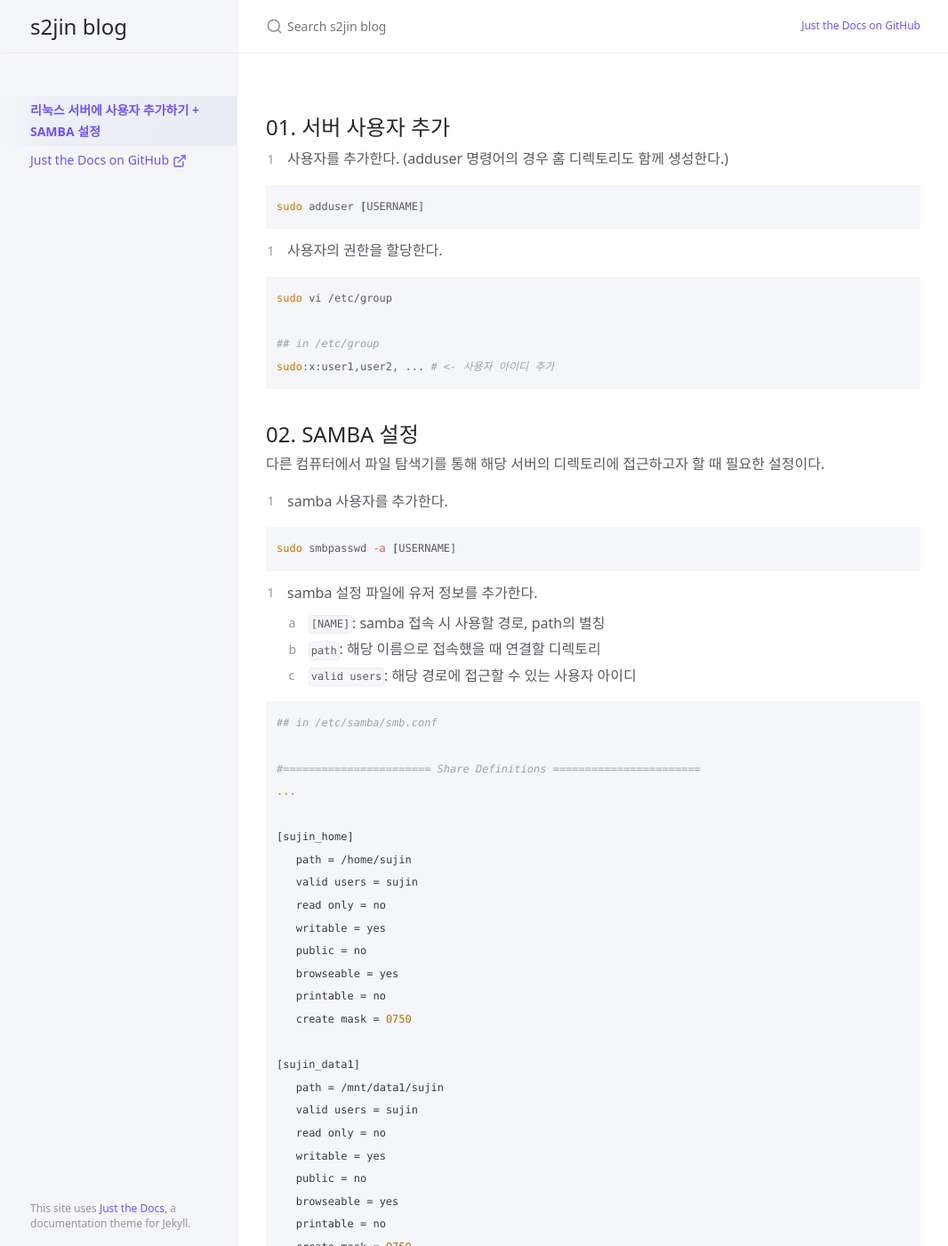
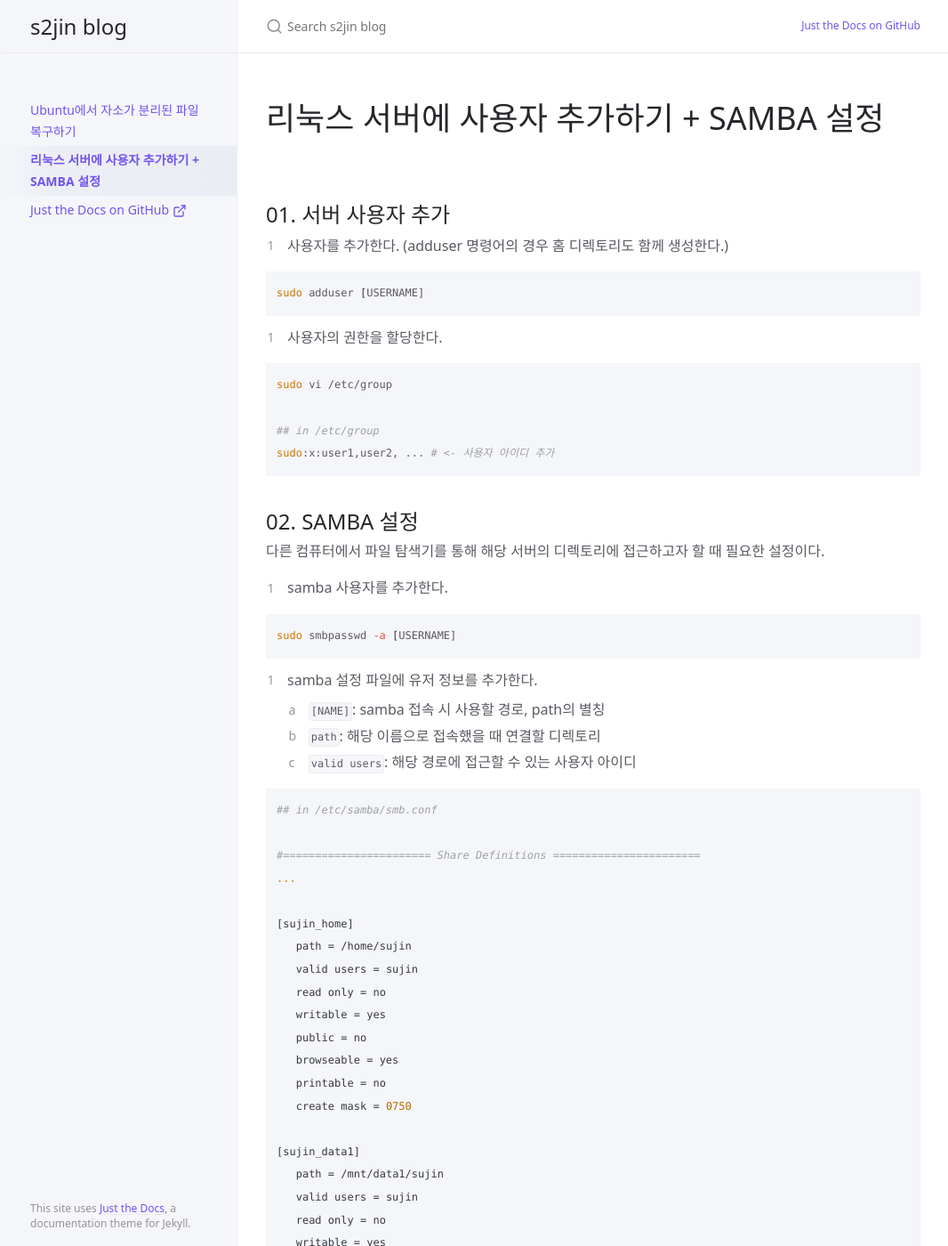
Before and after one commit to s2jin/blog, a Jekyll site: the page built from docs/add-user-linux-server-and-setting-samba.md, in a window 1280 px wide and 1400 px high. Shown: the whole window at 89% size, without its empty margins (105-1171 px from the left). Built offline with Jekyll 4.4.1, drawn with Linux system fonts in a browser that asks for light colours; cached includes are drawn as plain includes; comment, search, counter and statistics services are not loaded; some of the changed text lies outside the part shown.

Commit message:
작성일 표시를 위한 수정

````diff
--- a/_layouts/default.html
+++ b/_layouts/default.html
@@ -4,7 +4,7 @@ layout: table_wrappers
 
 <!DOCTYPE html>
 
-<html lang="{{ site.lang | default: 'en-US' }}">
+<html lang="{{ site.lang | default: 'ko-KR' }}">
 {% include head.html %}
 <body>
   <a class="skip-to-main" href="#main-content">Skip to main content</a>
@@ -23,8 +23,18 @@ layout: table_wrappers
       <div id="main-content" class="main-content">
         <main>
           {% if site.heading_anchors != false %}
-            {% include vendor/anchor_headings.html html=content beforeHeading="true" anchorBody="<svg viewBox=\"0 0 16 16\" aria-hidden=\"true\"><use xlink:href=\"#svg-link\"></use></svg>" anchorClass="anchor-heading" anchorAttrs="aria-labelledby=\"%html_id%\"" %}
+              <h1><strong>{{ page.title }}</strong></h1>
+              {% if page.has_children == false and page.published_date != nil %}
+                Published: {{ page.published_date }}
+              {% endif %}
+              <br />
+              {% include vendor/anchor_headings.html html=content beforeHeading="true" anchorBody="<svg viewBox=\"0 0 16 16\" aria-hidden=\"true\"><use xlink:href=\"#svg-link\"></use></svg>" anchorClass="anchor-heading" anchorAttrs="aria-labelledby=\"%html_id%\"" %}
           {% else %}
+            <h1><strong>{{ page.title }}</strong></h1>
+            {% if page.has_children == false and page.published_date != nil %}
+              Published: {{ page.published_date }}
+            {% endif %}
+            <br />
             {{ content }}
           {% endif %}
 
--- /dev/null
+++ b/docs/jaso-merge-in-Ubuntu.md
@@ -0,0 +1,15 @@
+---
+layout: minimal
+title: Ubuntu에서 자소가 분리된 파일 복구하기
+published_date: 2023-03-06
+last_modified_date: 2023-03-06
+---
+
+- MacOS에서 저장된 한글 파일들의 자모가 리눅스에서 따로 떨어져나오는 현상이 발생한다.
+- 원인은 유니코드 포맷(NFD와 NFC의 차이)이 달라서 생기는 문제이다.
+
+```bash
+convmv -r --nfc --nosmart -f UTF-8 -t UTF-8 --notest [DIRECTORY]
+```
+
+- `DIRECTORY` 부분을 파일명을 복구하고 싶은 디렉토리 경로로 지정해준다.
````
Also changed, not shown: docs/add-user-linux-server-and-setting-samba.md (renamed from docs/2023-05-18-add-user-linux-server-and-setting-samba.md, +2 -0 lines).
